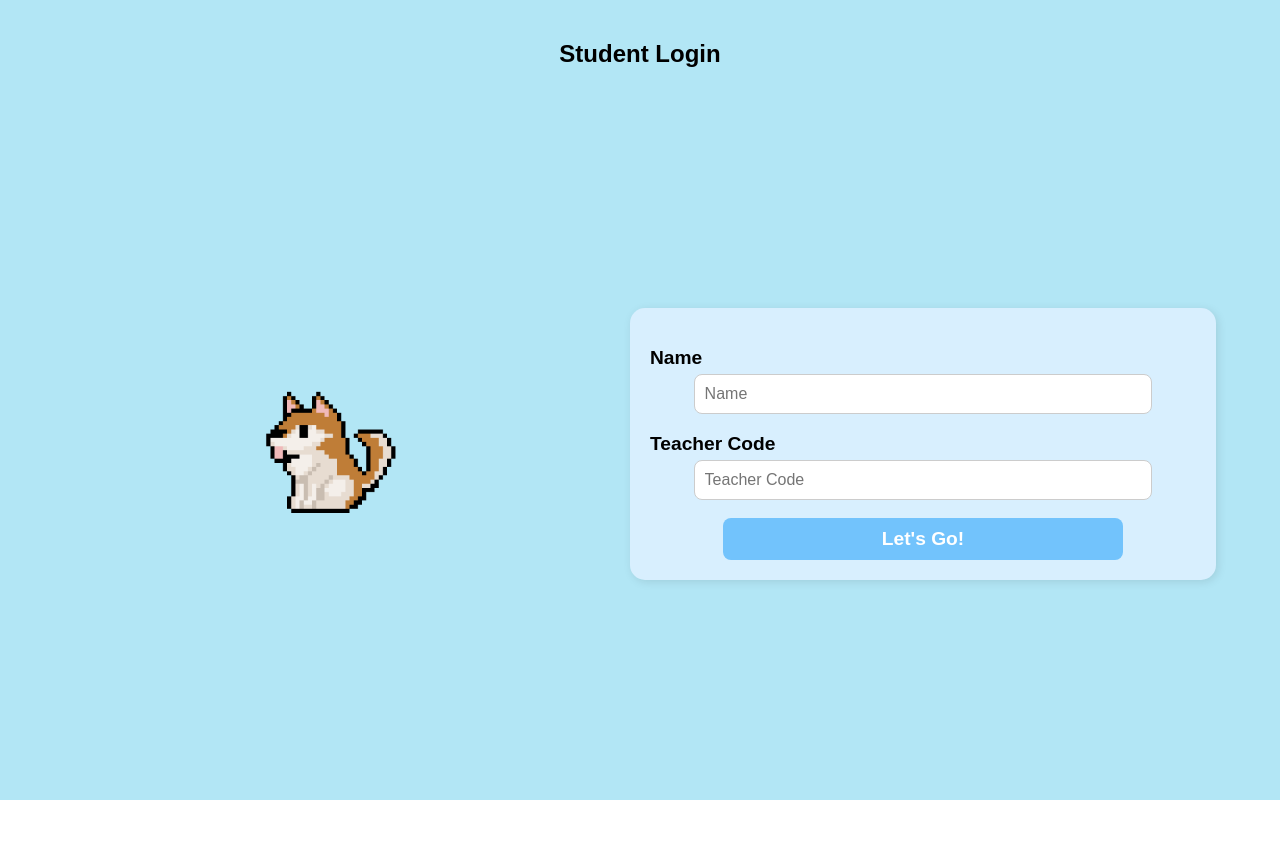
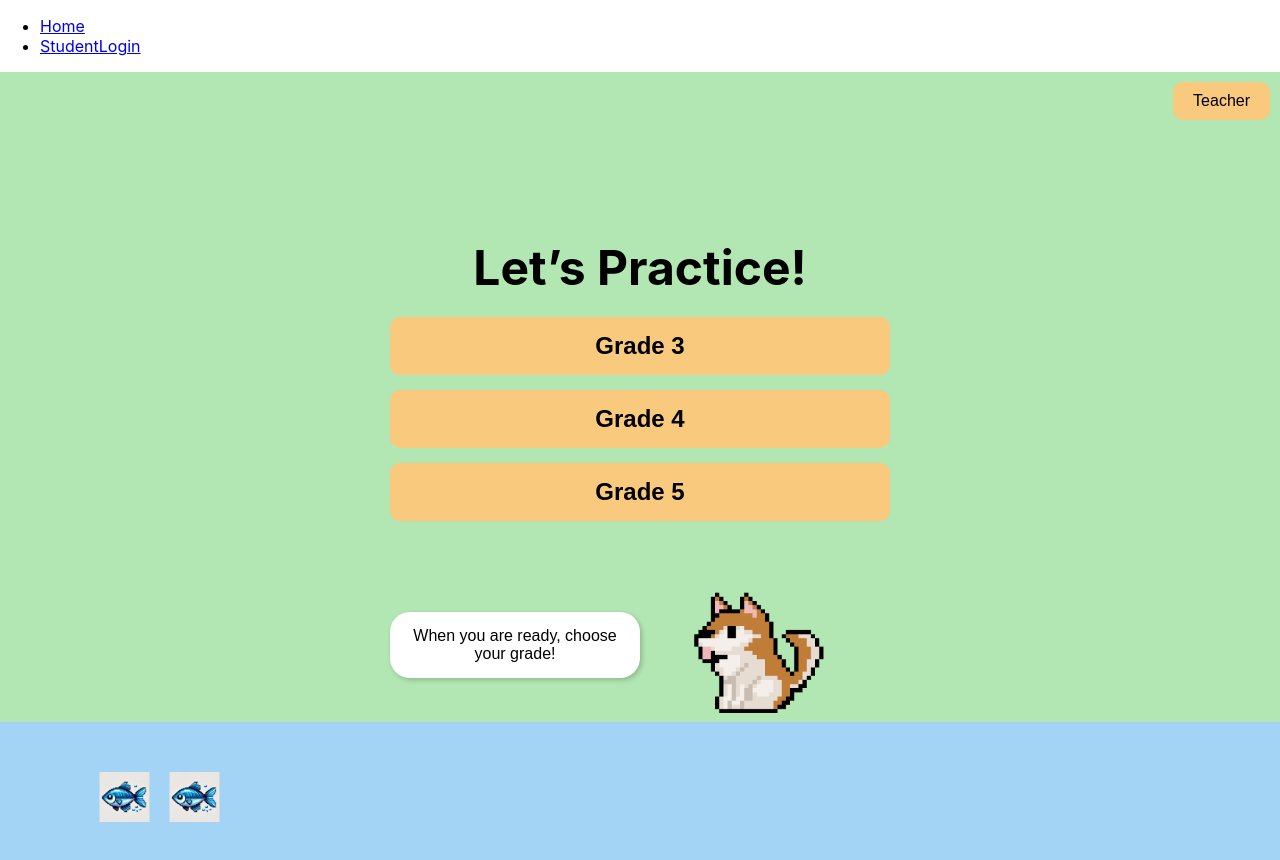
Before and after one commit to ClaireG-J/SeniorProject, a React (Create React App) app in the folder app/: page / in a window 1280 px wide. Shown: the top 860 px of the page. Before the commit the page ends 800 px from the top, so only its background shows below. Built offline with nearby package versions, Linux system fonts and the light colour scheme.

Commit message:
Update App.js to add routing

```diff
--- a/app/src/App.js
+++ b/app/src/App.js
@@ -1,15 +1,25 @@
-import logo from './logo.svg';
+// import logo from './logo.svg';
 import './App.css';
 import { HomePage } from './Components/HomePage/Home';
 import { BrowserRouter as Router, Routes, Route } from 'react-router-dom';
+import ReactDOM from "react-dom/client";
 import { StudentLogin } from './Components/StudentLogin/StudentLogin';
+import Layout from "./Components/Layout";
 
-function App() {
+export default function App() {
   return (
     <div>
-      <StudentLogin/>
+      <Router>
+      <Routes>
+        <Route path="/" element={<Layout />}>
+          <Route index element={<HomePage />} />
+          <Route path="studentlogin" element={<StudentLogin />} />
+        </Route>
+      </Routes>
+      </Router>
     </div>
   );
 }
 
-export default App;
+const root = ReactDOM.createRoot(document.getElementById('root'));
+root.render(<App />);
```
